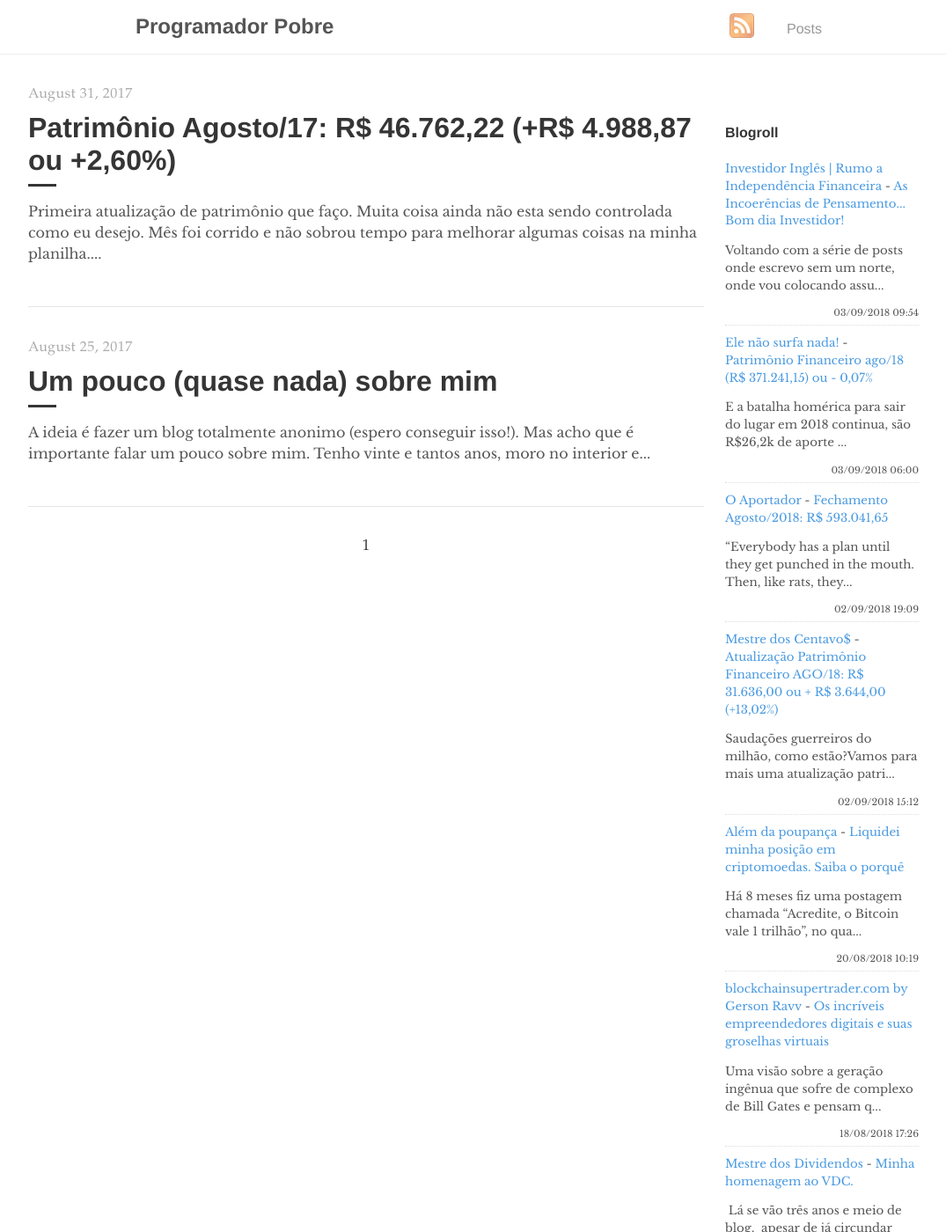
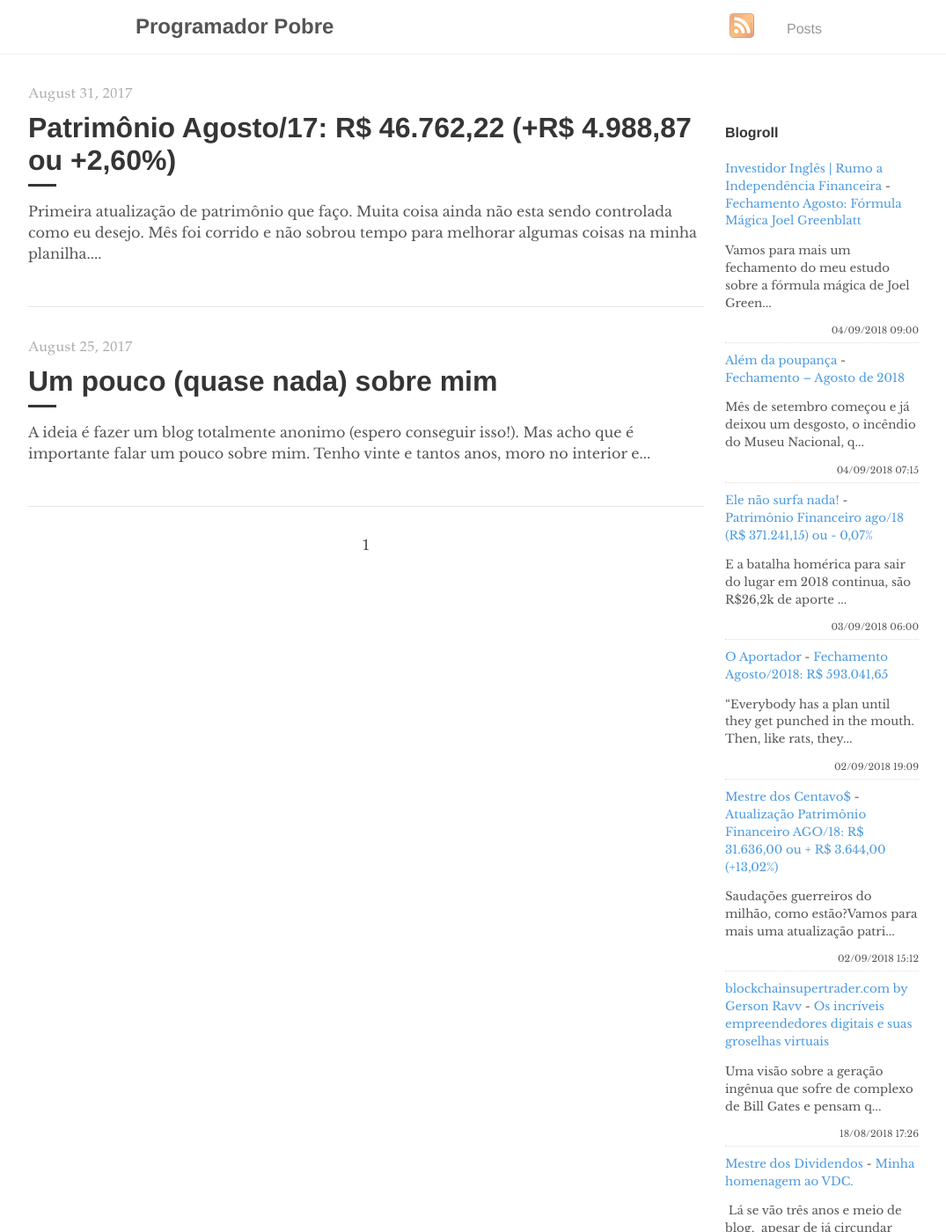
Before and after one commit to programadorpobre/programadorpobre.github.io, a Jekyll site: the page built from index.html, in a window 1280 px wide and 1400 px high. Shown: the whole window at 88% size, without its empty margins (96-1171 px from the left). Built offline with Jekyll 4.4.1, drawn with Linux system fonts in a browser that asks for light colours; the list of posts is cut into pages by our own code; comment, search, counter and statistics services are not loaded.

Commit message:
[ci skip] travis #395

```diff
--- a/_includes/feed-entries.html
+++ b/_includes/feed-entries.html
@@ -1,7 +1,12 @@
 <div class="feed-entry">
-    <a class="feed-entry-site-name" href="https://www.investidoringles.com/">Investidor Inglês | Rumo a Independência Financeira</a> - <a class="feed-entry-title" href="https://www.investidoringles.com/2018/09/as-incoerencias-de-pensamento.html">As Incoerências de Pensamento... Bom dia Investidor!</a>
-    <p class="feed-entry-summary">Voltando com a série de posts onde escrevo sem um norte, onde vou colocando assu...</p>
-    <time datetime="2018-09-03T09:54:00.001-03:00">03/09/2018 09:54</time>
+    <a class="feed-entry-site-name" href="https://www.investidoringles.com/">Investidor Inglês | Rumo a Independência Financeira</a> - <a class="feed-entry-title" href="https://www.investidoringles.com/2018/09/fechamento-agosto-formula-magica-greenblatt.html">Fechamento Agosto: Fórmula Mágica Joel Greenblatt</a>
+    <p class="feed-entry-summary">Vamos para mais um fechamento do meu estudo sobre a fórmula mágica de Joel Green...</p>
+    <time datetime="2018-09-04T09:00:00.000-03:00">04/09/2018 09:00</time>
+</div>
+<div class="feed-entry">
+    <a class="feed-entry-site-name" href="https://alemdapoupanca.blogspot.com/">Além da poupança</a> - <a class="feed-entry-title" href="https://alemdapoupanca.blogspot.com/2018/09/fechamento-agosto-de-2018.html">Fechamento – Agosto de 2018</a>
+    <p class="feed-entry-summary">Mês de setembro começou e já deixou um desgosto, o incêndio do Museu Nacional, q...</p>
+    <time datetime="2018-09-04T07:15:00.000-03:00">04/09/2018 07:15</time>
 </div>
 <div class="feed-entry">
     <a class="feed-entry-site-name" href="https://elenaosurfanada.blogspot.com/">Ele não surfa nada!</a> - <a class="feed-entry-title" href="https://elenaosurfanada.blogspot.com/2018/09/patrimonio-financeiro-ago18-r-37124115.html">Patrimônio Financeiro ago/18 (R$ 371.241,15) ou - 0,07%</a>
@@ -17,11 +22,6 @@
     <a class="feed-entry-site-name" href="https://mestredoscentavos.blogspot.com/">Mestre dos Centavo$</a> - <a class="feed-entry-title" href="https://mestredoscentavos.blogspot.com/2018/09/atualizacao-patrimonio-financeiro-ago18.html">Atualização Patrimônio Financeiro AGO/18: R$ 31.636,00 ou + R$ 3.644,00  (+13,02%)</a>
     <p class="feed-entry-summary">Saudações guerreiros do milhão, como estão?Vamos para mais uma atualização patri...</p>
     <time datetime="2018-09-02T15:12:00.000-07:00">02/09/2018 15:12</time>
-</div>
-<div class="feed-entry">
-    <a class="feed-entry-site-name" href="https://alemdapoupanca.blogspot.com/">Além da poupança</a> - <a class="feed-entry-title" href="https://alemdapoupanca.blogspot.com/2018/08/liquidei-minha-posicao-em-criptomoedas.html">Liquidei minha posição em criptomoedas. Saiba o porquê</a>
-    <p class="feed-entry-summary">Há 8 meses fiz uma postagem chamada “Acredite, o Bitcoin vale 1 trilhão”, no qua...</p>
-    <time datetime="2018-08-20T10:19:00.000-03:00">20/08/2018 10:19</time>
 </div>
 <div class="feed-entry">
     <a class="feed-entry-site-name" href="http://www.blockchainsupertrader.com/">blockchainsupertrader.com by Gerson Ravv</a> - <a class="feed-entry-title" href="http://www.blockchainsupertrader.com/2018/08/os-incriveis-empreendedores-digitais-e.html">Os incríveis empreendedores digitais e suas groselhas virtuais</a>
```
